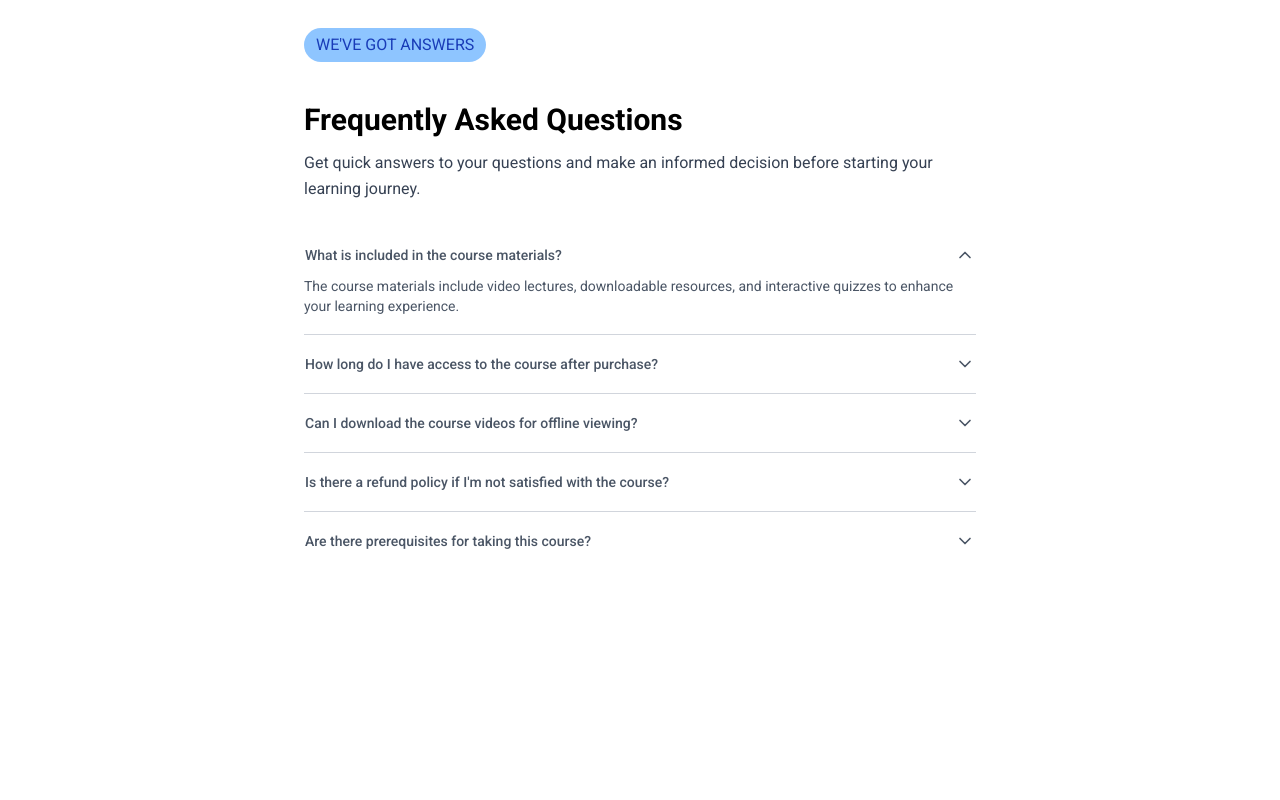
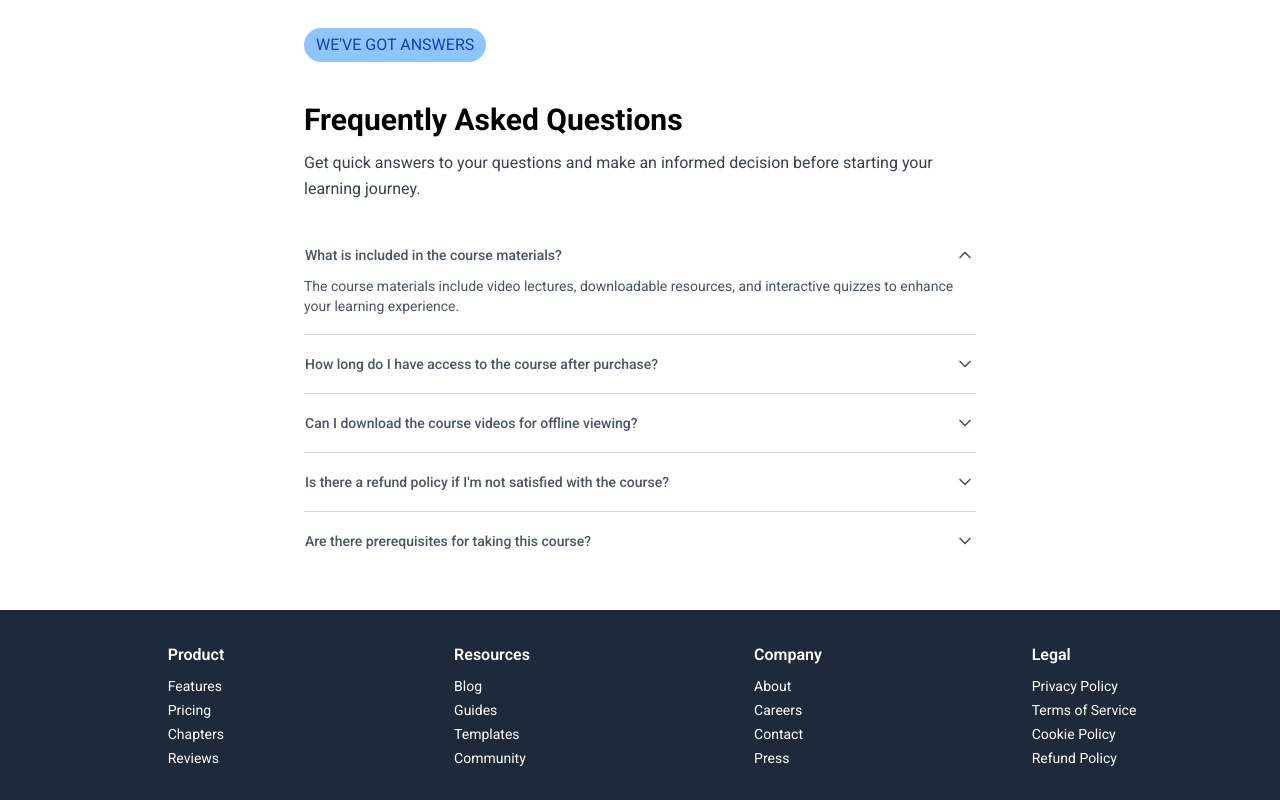
Before and after one commit to rohitha-kodikara/landify, a React (Vite) app: page / in a window 1280 px wide. Shown: the part 3938-4738 px from the top of the page. Before the commit the page ends 4520 px from the top, so only its background shows below. Built offline with nearby package versions, Linux system fonts and the light colour scheme.

Commit message:
footer section added

```diff
--- a/src/App.jsx
+++ b/src/App.jsx
@@ -8,6 +8,7 @@ import Chapters from "./components/Chapters";
 import Pricing from "./components/Pricing";
 import FAQs from "./components/FAQs";
 import ReactLenis from "lenis/react";
+import Footer from "./components/Footer";
 const App = () => {
   const [isScrolled, setIsScrolled] = useState(false);
 
@@ -44,6 +45,7 @@ const App = () => {
         <Pricing />
         <FAQs />
       </div>
+      <Footer />
     </>
   );
 };
--- /dev/null
+++ b/src/components/Footer.jsx
@@ -0,0 +1,51 @@
+import React from "react";
+
+const Footer = () => {
+  return (
+    <section className="bg-gray-800 mt-8 z-0 ">
+      <div className="p-8 grid grid-cols-2 md:grid-cols-4 md:justify-items-center text-white gap-5 leading-relaxed lg:gap-6 lg:mt-5 px-0 lg:w-full lg:px-15   lg:mx-auto">
+        <div className="flex flex-col gap-2 ">
+          <h4 className="font-semibold ">Product</h4>
+          <ul className="flex flex-col gap-1 text-sm ">
+            <li>Features</li>
+            <li>Pricing</li>
+            <li>Chapters</li>
+            <li>Reviews</li>
+          </ul>
+        </div>
+
+        <div className="flex flex-col gap-2">
+          <h4 className="font-semibold ">Resources</h4>
+          <ul className="flex flex-col gap-1 text-sm ">
+            <li>Blog</li>
+            <li>Guides</li>
+            <li>Templates</li>
+            <li>Community</li>
+          </ul>
+        </div>
+
+        <div className="flex flex-col gap-2">
+          <h4 className="font-semibold ">Company</h4>
+          <ul className="flex flex-col gap-1 text-sm ">
+            <li>About</li>
+            <li>Careers</li>
+            <li>Contact</li>
+            <li>Press</li>
+          </ul>
+        </div>
+
+        <div className="flex flex-col gap-2">
+          <h4 className="font-semibold ">Legal</h4>
+          <ul className="flex flex-col gap-1 text-sm ">
+            <li>Privacy Policy</li>
+            <li>Terms of Service</li>
+            <li>Cookie Policy</li>
+            <li>Refund Policy</li>
+          </ul>
+        </div>
+      </div>
+    </section>
+  );
+};
+
+export default Footer;
```
